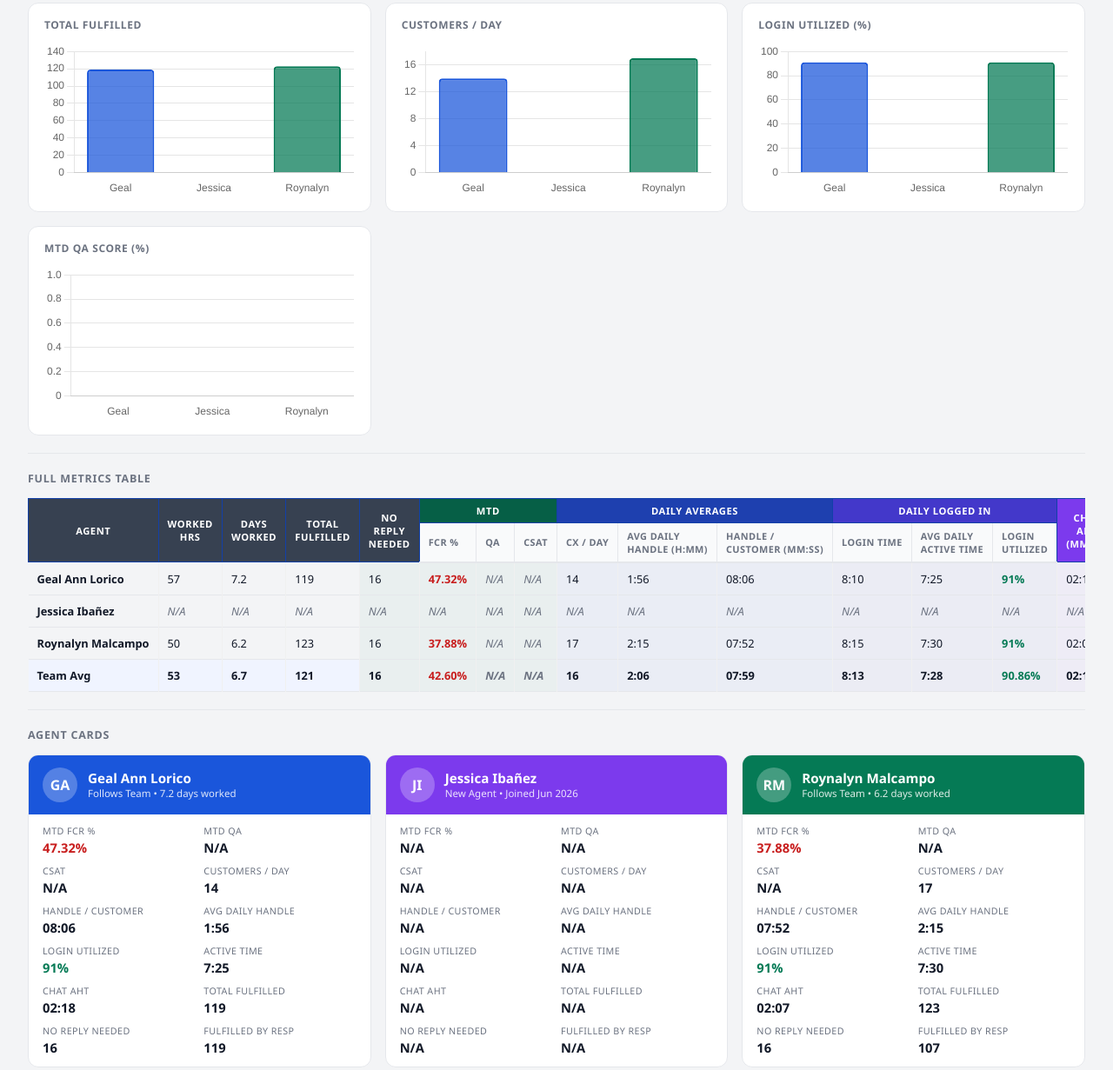
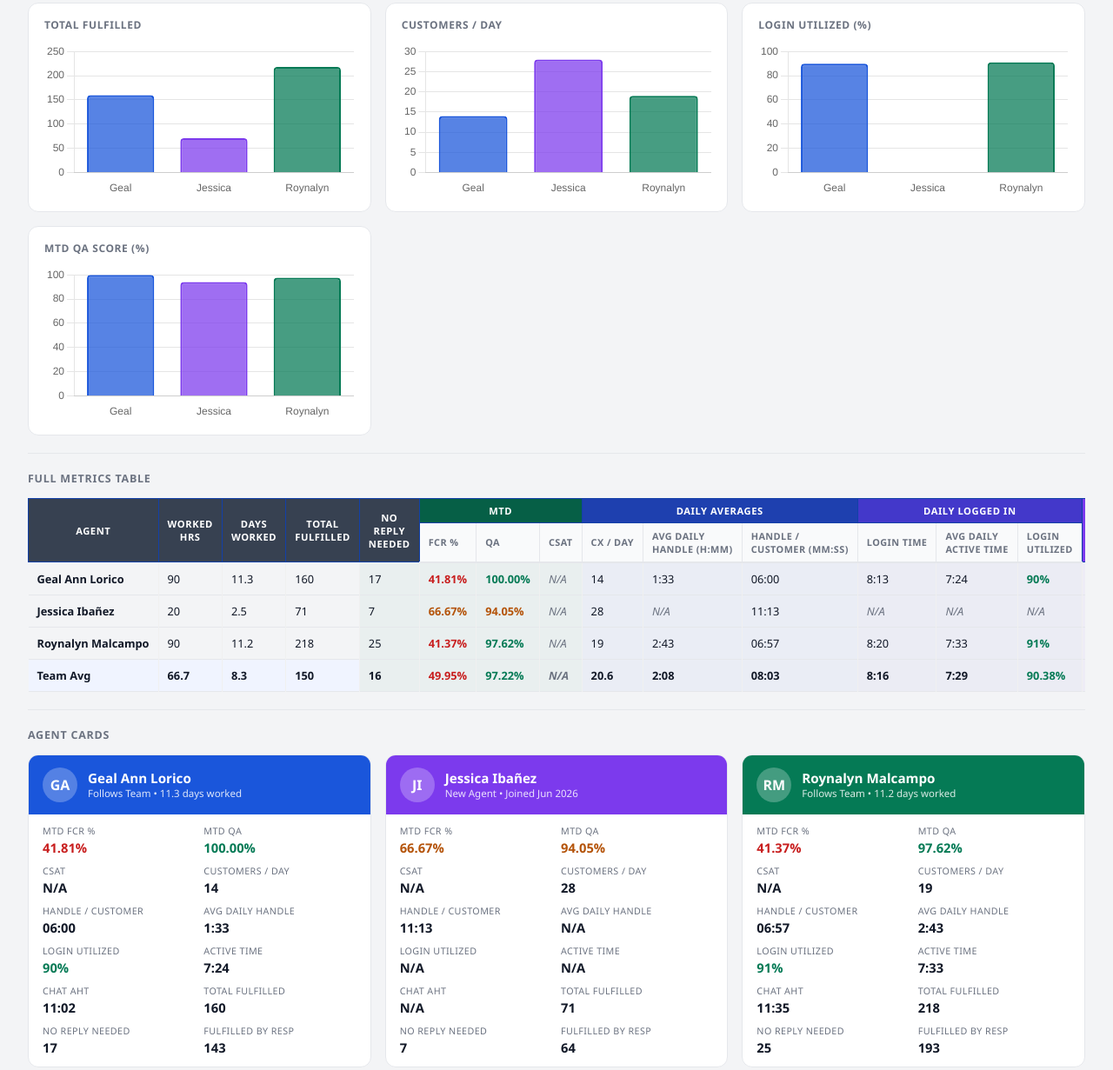
Before and after one commit to bvcafirma3rd/fs-kpi-dashboard, a plain HTML site: page index.html in a window 1280 px wide. Shown: the part 518-1749 px from the top of the page at 87% size. Drawn offline with nearby package versions, Linux system fonts and the light colour scheme.

Commit message:
Weekly update: November 17 metrics

```diff
--- a/index.html
+++ b/index.html
@@ -508,75 +508,39 @@ var DATASETS = {
   },
 
   november: {
-    startISO: '2026-11-01', endISO: '2026-11-09',
+    startISO: '2026-11-01', endISO: '2026-11-17',
     agents: [
       {
         name: 'Geal Ann Lorico',
-        workedHrs: 49, days: 6.1, fulfilled: 103, noReply: 14,
-        fcr: 47.32, qa: 100.00, csat: null,
-        cxPerDay: 15, handleTime: '1:52', handlePerCust: '07:47',
-        loginTime: '8:10', activeTime: '7:25', utilized: 91,
-        chatAHT: '02:09', fulfByResp: 103
+        workedHrs: 90, days: 11.3, fulfilled: 160, noReply: 17,
+        fcr: 41.81, qa: 100.00, csat: null,
+        cxPerDay: 14, handleTime: '1:33', handlePerCust: '06:00',
+        loginTime: '8:13', activeTime: '7:24', utilized: 90,
+        chatAHT: '11:02', fulfByResp: 143
       },
       {
         name: 'Jessica Iba\xf1ez',
-        workedHrs: null, days: null, fulfilled: null, noReply: null,
-        fcr: null, qa: null, csat: null,
-        cxPerDay: null, handleTime: null, handlePerCust: null,
+        workedHrs: 20, days: 2.5, fulfilled: 71, noReply: 7,
+        fcr: 66.67, qa: 94.05, csat: null,
+        cxPerDay: 28, handleTime: null, handlePerCust: '11:13',
         loginTime: null, activeTime: null, utilized: null,
-        chatAHT: null, fulfByResp: null, newAgent: true
+        chatAHT: null, fulfByResp: 64, newAgent: true
       },
       {
         name: 'Roynalyn Malcampo',
-        workedHrs: 49, days: 6.1, fulfilled: 123, noReply: 16,
-        fcr: 37.88, qa: 100.00, csat: null,
-        cxPerDay: 18, handleTime: '2:18', handlePerCust: '07:52',
-        loginTime: '8:06', activeTime: '7:25', utilized: 91,
-        chatAHT: '02:10', fulfByResp: 107
+        workedHrs: 90, days: 11.2, fulfilled: 218, noReply: 25,
+        fcr: 41.37, qa: 97.62, csat: null,
+        cxPerDay: 19, handleTime: '2:43', handlePerCust: '06:57',
+        loginTime: '8:20', activeTime: '7:33', utilized: 91,
+        chatAHT: '11:35', fulfByResp: 193
       }
     ],
     team: {
-      workedHrs: 49, days: 6.1, fulfilled: 113, noReply: 15,
-      fcr: 42.60, qa: 100.00, csat: null,
-      cxPerDay: 16, handleTime: '2:05', handlePerCust: '07:49',
-      loginTime: '8:08', activeTime: '7:25', utilized: 91.15,
-      chatAHT: '02:09', fulfByResp: 98
-    }
-  },
-  november: {
-    startISO: '2026-11-01', endISO: '2026-11-09',
-    agents: [
-      {
-        name: 'Geal Ann Lorico',
-        workedHrs: 57, days: 7.2, fulfilled: 119, noReply: 16,
-        fcr: 47.32, qa: null, csat: null,
-        cxPerDay: 14, handleTime: '1:56', handlePerCust: '08:06',
-        loginTime: '8:10', activeTime: '7:25', utilized: 91,
-        chatAHT: '02:18', fulfByResp: 119
-      },
-      {
-        name: 'Jessica Ibañez',
-        workedHrs: null, days: null, fulfilled: null, noReply: null,
-        fcr: null, qa: null, csat: null,
-        cxPerDay: null, handleTime: null, handlePerCust: null,
-        loginTime: null, activeTime: null, utilized: null,
-        chatAHT: null, fulfByResp: null, newAgent: true
-      },
-      {
-        name: 'Roynalyn Malcampo',
-        workedHrs: 50, days: 6.2, fulfilled: 123, noReply: 16,
-        fcr: 37.88, qa: null, csat: null,
-        cxPerDay: 17, handleTime: '2:15', handlePerCust: '07:52',
-        loginTime: '8:15', activeTime: '7:30', utilized: 91,
-        chatAHT: '02:07', fulfByResp: 107
-      }
-    ],
-    team: {
-      workedHrs: 53, days: 6.7, fulfilled: 121, noReply: 16,
-      fcr: 42.60, qa: null, csat: null,
-      cxPerDay: 16, handleTime: '2:06', handlePerCust: '07:59',
-      loginTime: '8:13', activeTime: '7:28', utilized: 90.86,
-      chatAHT: '02:12', fulfByResp: null
+      workedHrs: 66.7, days: 8.3, fulfilled: 150, noReply: 16,
+      fcr: 49.95, qa: 97.22, csat: null,
+      cxPerDay: 20.6, handleTime: '2:08', handlePerCust: '08:03',
+      loginTime: '8:16', activeTime: '7:29', utilized: 90.38,
+      chatAHT: '11:18', fulfByResp: 133
     }
   }
 };
```
